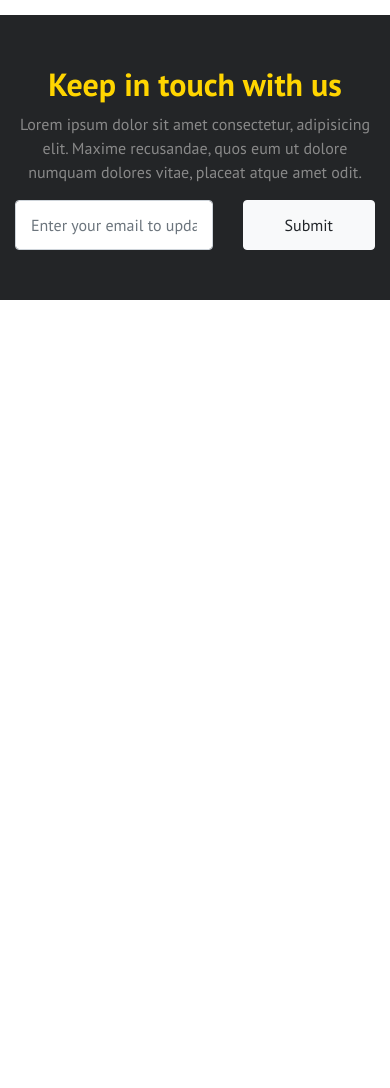
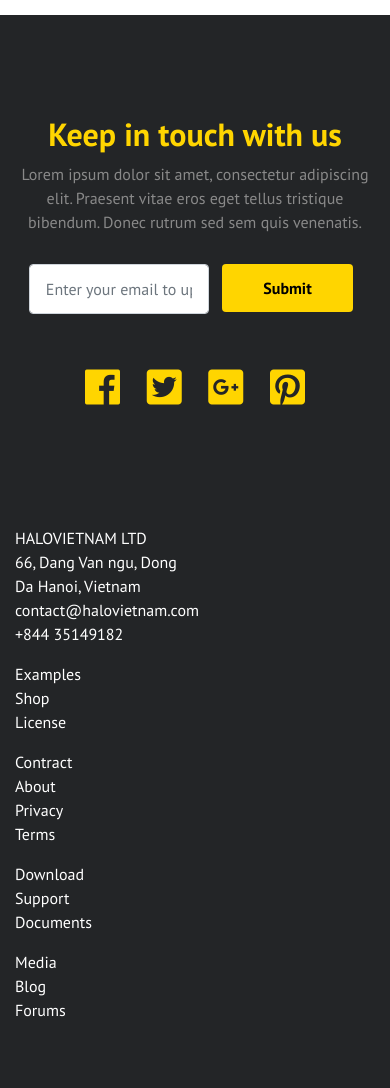
Before and after one commit to rifat-H/TinyOne, a plain HTML site: page index.html in a window 390 px wide. Shown: the part 2196-3284 px from the top of the page. Before the commit the page ends 2496 px from the top, so only its background shows below. Drawn offline with Linux system fonts and the light colour scheme.

Commit message:
Non responsive done

```diff
--- a/css/style.scss
+++ b/css/style.scss
@@ -94,7 +94,8 @@ header {
 
 .social {
     background-color: $footerBgc;
-    padding: 50px 0;
+    padding-top: 100px;
+    padding-bottom: 50px;
 
     h2 {
         color: $mainYellow;
@@ -103,15 +104,48 @@ header {
 
     p {
         color: $feature_p;
+        margin-bottom: 30px;
     }
 
     button {
+        background-color: $mainYellow;
+        border: none;
+        font-weight: bold;
         padding: 12px 31%;
+        margin-left: -32%;
+        &:hover{
+            background-color: #ddbe23;
+            border: none;
+        }
     }
 
     input{
-        padding: 24px 15px;
+        padding: 24px 16px;
+        width: 91%;
+        margin-left: 7%;
     }
 }
 
+.cus_icon{
+    color: $mainYellow;
+    padding: 43px 2%;
+}
+
 // social end
+
+// footer start
+
+footer{
+    background-color: $footerBgc;
+    padding-bottom: 50px;
+}
+
+a{
+    color: white;
+    &:hover{
+        color: $mainYellow;
+        text-decoration: none;
+    }
+}
+
+// footer end
--- a/index.html
+++ b/index.html
@@ -293,11 +293,11 @@
     <section class="social">
         <div class="container">
             <div class="row">
-                <div class="col-md-8 offset-md-2">
+                <div class="col-md-10 offset-md-1">
                     <div class="text-center">
                         <h2>Keep in touch with us</h2>
-                        <p>Lorem ipsum dolor sit amet consectetur, adipisicing elit. Maxime recusandae, quos eum ut
-                            dolore numquam dolores vitae, placeat atque amet odit.</p>
+                        <p>Lorem ipsum dolor sit amet, consectetur adipiscing elit. Praesent vitae eros eget tellus
+                            tristique bibendum. Donec rutrum sed sem quis venenatis.</p>
                         <!-- form -->
                         <form>
                             <div class="row">
@@ -305,17 +305,72 @@
                                     <input type="text" class="form-control" placeholder="Enter your email to update">
                                 </div>
                                 <div class="col-md-3 col-5">
-                                    <button type="button" class="btn btn-light">Submit</button>
+                                    <button type="button" class="btn">Submit</button>
                                 </div>
                             </div>
                         </form>
+                        <ul class="list-inline">
+                            <li class="list-inline-item cus_icon"><i class="fab fa-facebook"></i></li>
+                            <li class="list-inline-item cus_icon"><i class="fab fa-twitter-square"></i></li>
+                            <li class="list-inline-item cus_icon"><i class="fab fa-google-plus-square"></i></li>
+                            <li class="list-inline-item cus_icon"><i class="fab fa-pinterest-square"></i></li>
+                        </ul>
                     </div>
                 </div>
             </div>
+
         </div>
     </section>
 
     <!-- social end -->
+
+    <!-- footer start -->
+
+    <footer>
+        <div class="container">
+            <div class="row">
+                <div class="col-md-3 offset-md-1">
+                    <ul class="list-unstyled text-white">
+                        <li>HALOVIETNAM LTD<br>
+                            66, Dang Van ngu, Dong<br>
+                            Da Hanoi, Vietnam</li>
+                        <li>contact@halovietnam.com</li>
+                        <li>+844 35149182</li>
+                    </ul>
+                </div>
+                <div class="col-md-1">
+                    <ul class="list-unstyled text-white">
+                        <li><a href="#">Examples</a></li>
+                        <li><a href="#">Shop</a></li>
+                        <li><a href="#">License</a></li>
+                    </ul>
+                </div>
+                <div class="col-md-1 offset-md-1">
+                    <ul class="list-unstyled text-white">
+                        <li>Contract</li>
+                        <li>About</li>
+                        <li>Privacy</li>
+                        <li>Terms</li>
+                    </ul>
+                </div>
+                <div class="col-md-1 offset-md-1">
+                    <ul class="list-unstyled text-white">
+                        <li>Download</li>
+                        <li>Support</li>
+                        <li>Documents</li>
+                    </ul>
+                </div>
+                <div class="col-md-1 offset-md-1">
+                    <ul class="list-unstyled text-white">
+                        <li>Media</li>
+                        <li>Blog</li>
+                        <li>Forums</li>
+                    </ul>
+                </div>
+            </div>
+    </footer>
+
+    <!-- footer end -->
 
     <!-- scripts -->
     <script src="js/jquery-3.3.1.min.js"></script>
```
Also changed, not shown: css/style.css, 1 other file.
